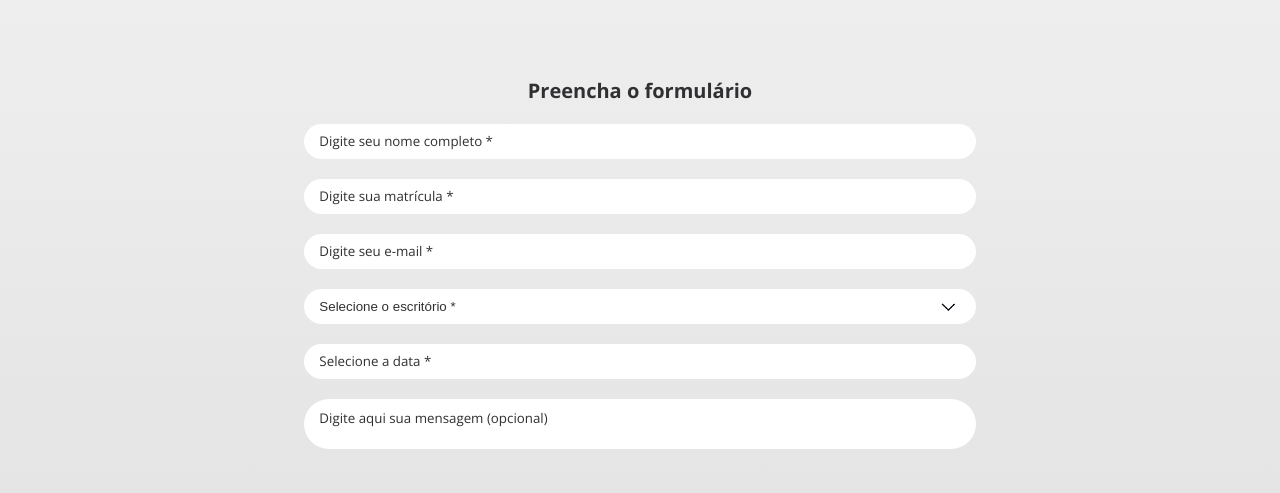
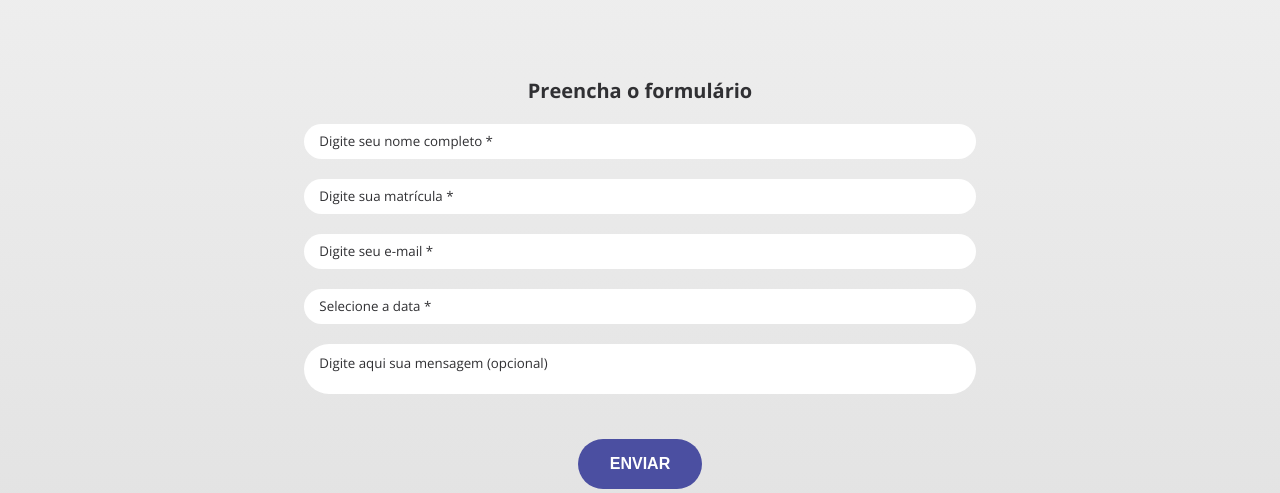
Before and after one commit to gyaninascimento/FCamara-landing-page, a plain HTML site: page index.html in a window 1280 px wide. Shown: the part 2417-2910 px from the top of the page. Drawn offline with nearby package versions, Linux system fonts and the light colour scheme.

Commit message:
remove select

```diff
--- a/index.html
+++ b/index.html
@@ -483,13 +483,6 @@
                 <input required type="text" name="name" placeholder="Digite seu nome completo *">
                 <input required type="number" name="matricula" placeholder="Digite sua matrícula *">
                 <input required type="email" name="email" placeholder="Digite seu e-mail *">
-                <select required id="appearance-select">
-                    <option required value="" class="select" disabled selected hidden>
-                        <p>Selecione o escritório *</p>
-                    </option>
-                    <option value="São Paulo">São Paulo</option>
-                    <option value="Campinas">Santos</option>
-                </select>
                 <input required name="date" placeholder="Selecione a data *" type="text" onfocus="(this.type = 'date')"
                     id="date">
                 <textarea rows="2" placeholder="Digite aqui sua mensagem (opcional)"></textarea>
--- a/style.css
+++ b/style.css
@@ -398,7 +398,6 @@ form {
 
 input,
 textarea,
-select,
 #date {
   width: calc(60% - 18px);
   padding: 10px 15px;
@@ -416,16 +415,6 @@ textarea::placeholder {
   font-family: 'Open Sans', sans-serif;
 }
 
-#appearance-select {
-  -webkit-appearance: none;
-  -moz-appearance: none;
-  appearance: none;
-  background: url(img/seta.gif) no-repeat;
-  background-size: 30px;
-  background-position: 630px center;
-  color: #303033;
-  background-color: #fff;
-}
 
 
 /*-----------------------------------BTN AGENDAMENTO----------------------------------------------------------------*/
@@ -625,14 +614,11 @@ div.group-icons a {
   }
   input,
   textarea,
-  select,
   #date {
     width: calc(100% - 18px);
     margin: 10px 0;
   }
-  #appearance-select {
-    background-position: 290px center;
-  }
+
   .footer {
     display: block;
     text-align: center;
```
